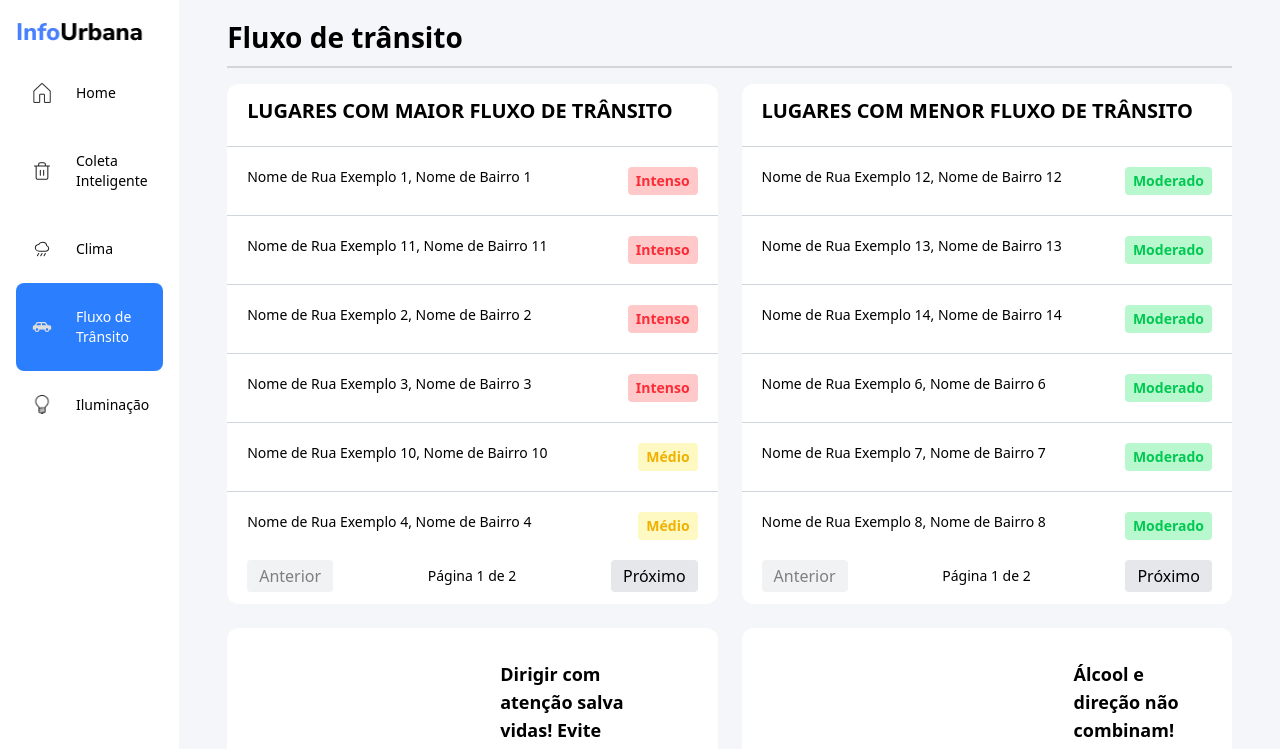
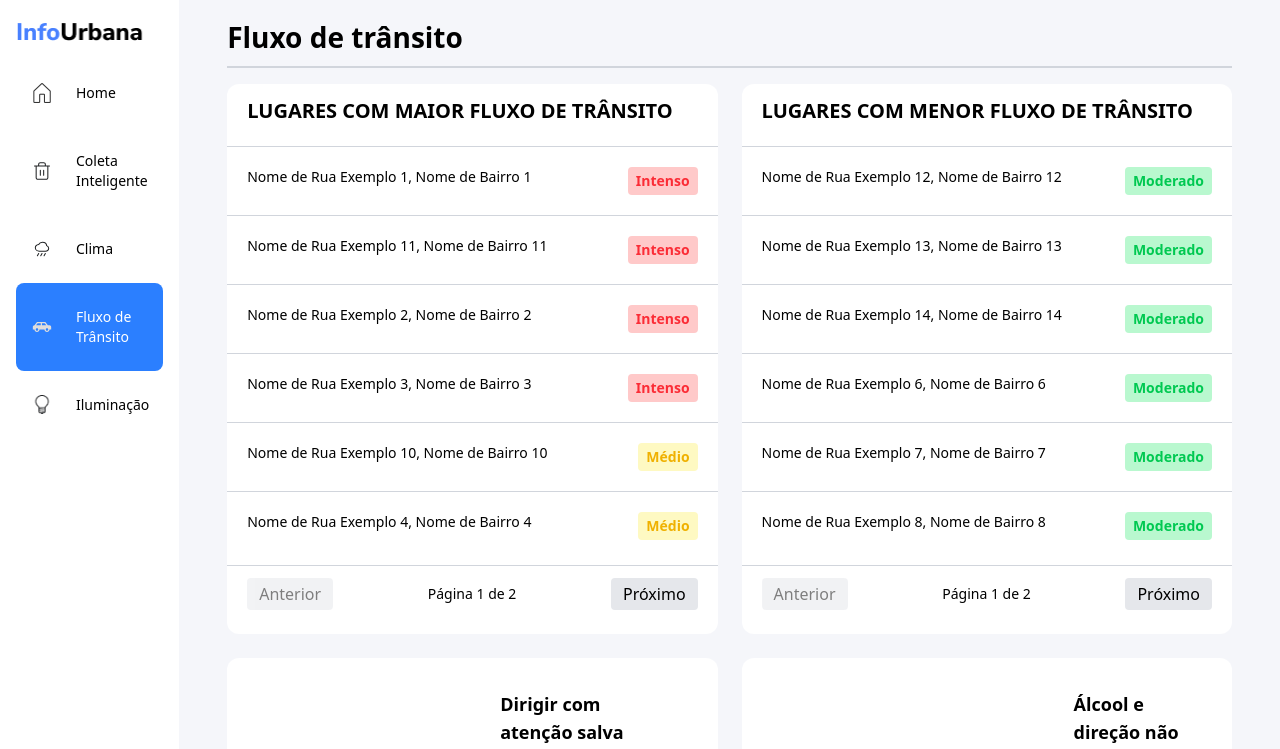
Before and after one commit to Arquitetura-de-Computadores/Frontend, a Next.js app: page /fluxo in a window 1280 px wide. Shown: the top 749 px of the page. Built offline with nearby package versions, Linux system fonts and the light colour scheme.

Commit message:
fix: :wrench: correção dos containers de fluxo

```diff
--- a/src/components/clima/umidade.jsx
+++ b/src/components/clima/umidade.jsx
@@ -26,7 +26,7 @@ const Umidade = () => {
             <h1 className="text-[20px] font-semibold text-black mb-12">Umidade</h1>
             <div className="flex items-center justify-center mb-6">
                 <h1 className="font-semibold text-[300%]">
-                    {umidade !== null ? `${umidade}%` : ""}
+                    {umidade !== null ? `${umidade}%` : "Carregando..."}
                 </h1>
             </div>
             {pathname !== "/clima" && (
--- a/src/components/fluxo/maiorFluxo.jsx
+++ b/src/components/fluxo/maiorFluxo.jsx
@@ -20,7 +20,7 @@ const MaiorFluxo = () => {
   );
 
   return (
-    <div className="rounded-xl bg-white py-3">
+    <div className="rounded-xl bg-white py-3 h-[550px] flex flex-col">
       <div className="flex px-5">
         <h1 className="text-[20px] font-semibold text-black mb-5">LUGARES COM MAIOR FLUXO DE TRÂNSITO</h1>
       </div>
@@ -40,7 +40,7 @@ const MaiorFluxo = () => {
       </div>
 
       {totalPaginas > 1 && (
-        <div className="flex justify-between items-center px-5 mt-5">
+        <div className="flex justify-between items-center px-5 py-3 border-t border-gray-300 mt-auto">
           <button onClick={() => setPaginaAtual(paginaAtual - 1)} disabled={paginaAtual === 0} className="px-3 py-1 bg-gray-200 rounded disabled:opacity-50">Anterior</button>
           <span className="text-sm">Página {paginaAtual + 1} de {totalPaginas}</span>
           <button onClick={() => setPaginaAtual(paginaAtual + 1)} disabled={paginaAtual === totalPaginas - 1} className="px-3 py-1 bg-gray-200 rounded disabled:opacity-50">Próximo</button>
--- a/src/components/fluxo/menorFluxo.jsx
+++ b/src/components/fluxo/menorFluxo.jsx
@@ -15,7 +15,7 @@ const MenorFluxo = () => {
   );
 
   return (
-    <div className="rounded-xl bg-white py-3">
+    <div className="rounded-xl bg-white py-3 h-[550px] flex flex-col">
       <div className="flex px-5">
         <h1 className="text-[20px] font-semibold text-black mb-5">LUGARES COM MENOR FLUXO DE TRÂNSITO</h1>
       </div>
@@ -35,7 +35,7 @@ const MenorFluxo = () => {
       </div>
 
       {totalPaginas > 1 && (
-        <div className="flex justify-between items-center px-5 mt-5">
+        <div className="flex justify-between items-center px-5 py-3 border-t border-gray-300 mt-auto">
           <button onClick={() => setPaginaAtual(paginaAtual - 1)} disabled={paginaAtual === 0} className="px-3 py-1 bg-gray-200 rounded disabled:opacity-50">Anterior</button>
           <span className="text-sm">Página {paginaAtual + 1} de {totalPaginas}</span>
           <button onClick={() => setPaginaAtual(paginaAtual + 1)} disabled={paginaAtual === totalPaginas - 1} className="px-3 py-1 bg-gray-200 rounded disabled:opacity-50">Próximo</button>
```
